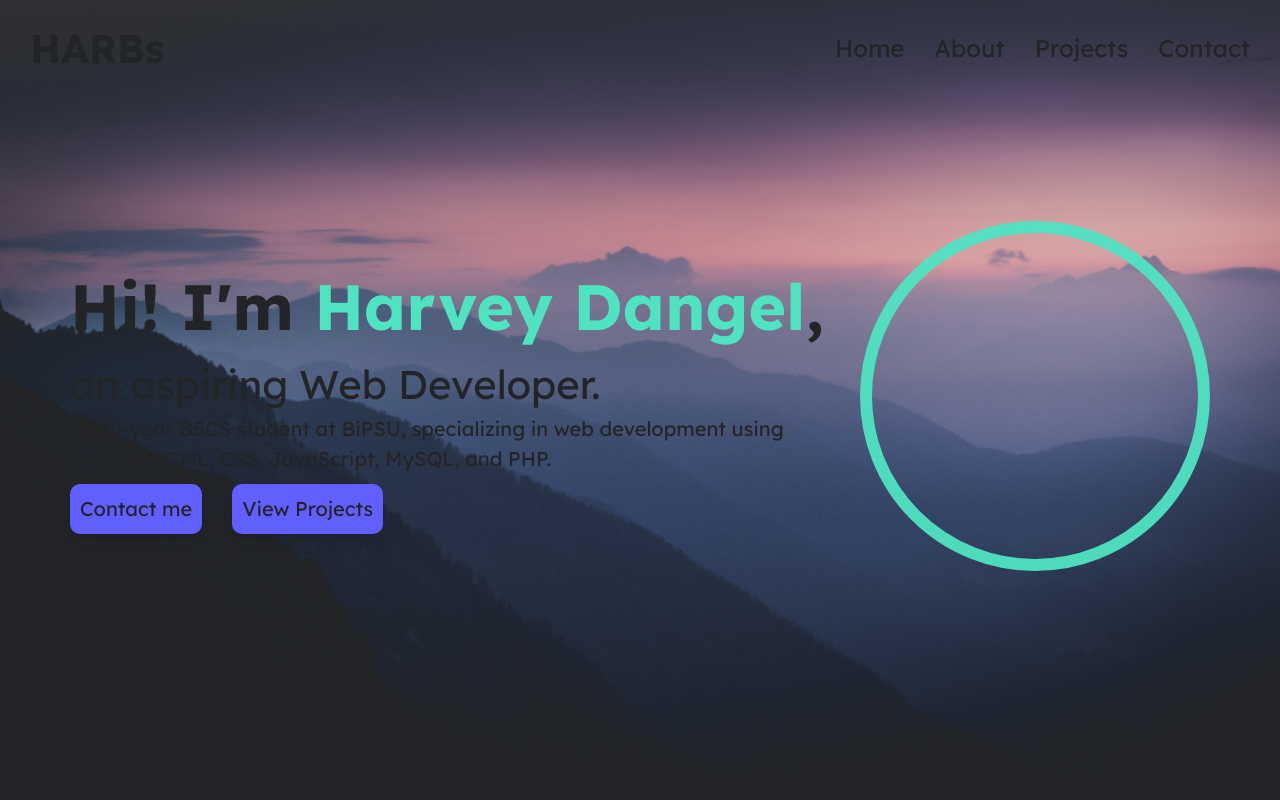
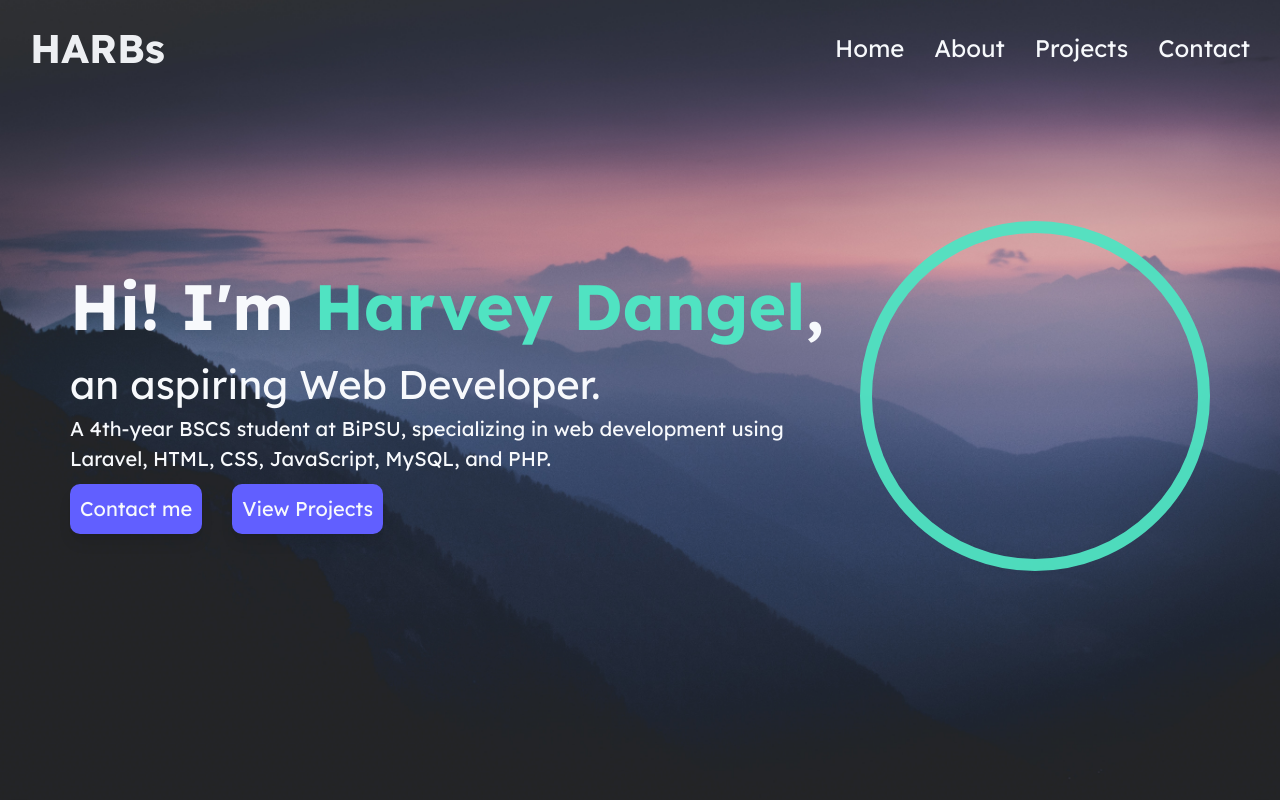
Before and after one commit to HarveyDangel/my-portfolio, a Next.js app: page / in a window 1280 px wide. Shown: the top 800 px of the page. Built offline with nearby package versions, Linux system fonts and the light colour scheme.

Commit message:
fix globals.css

```diff
--- a/src/app/globals.css
+++ b/src/app/globals.css
@@ -1,8 +1,8 @@
 @import "tailwindcss";
 
 :root {
-  --background: #F7F9FC;
-  --foreground: #232427;
+  --background: #232427;
+  --foreground: #F7F9FC;
   --font-sans: var(--font-lexend);
 }
 
```
